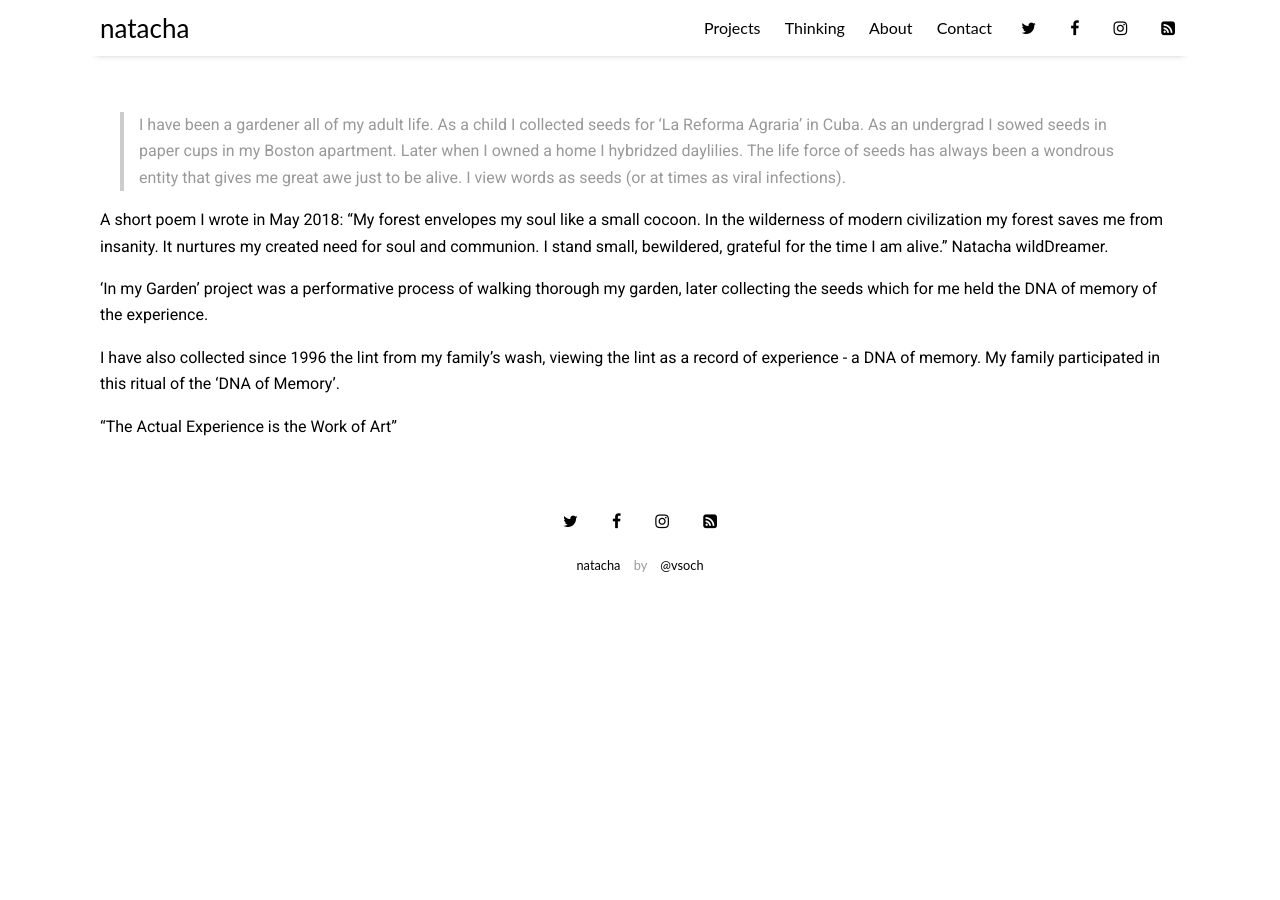
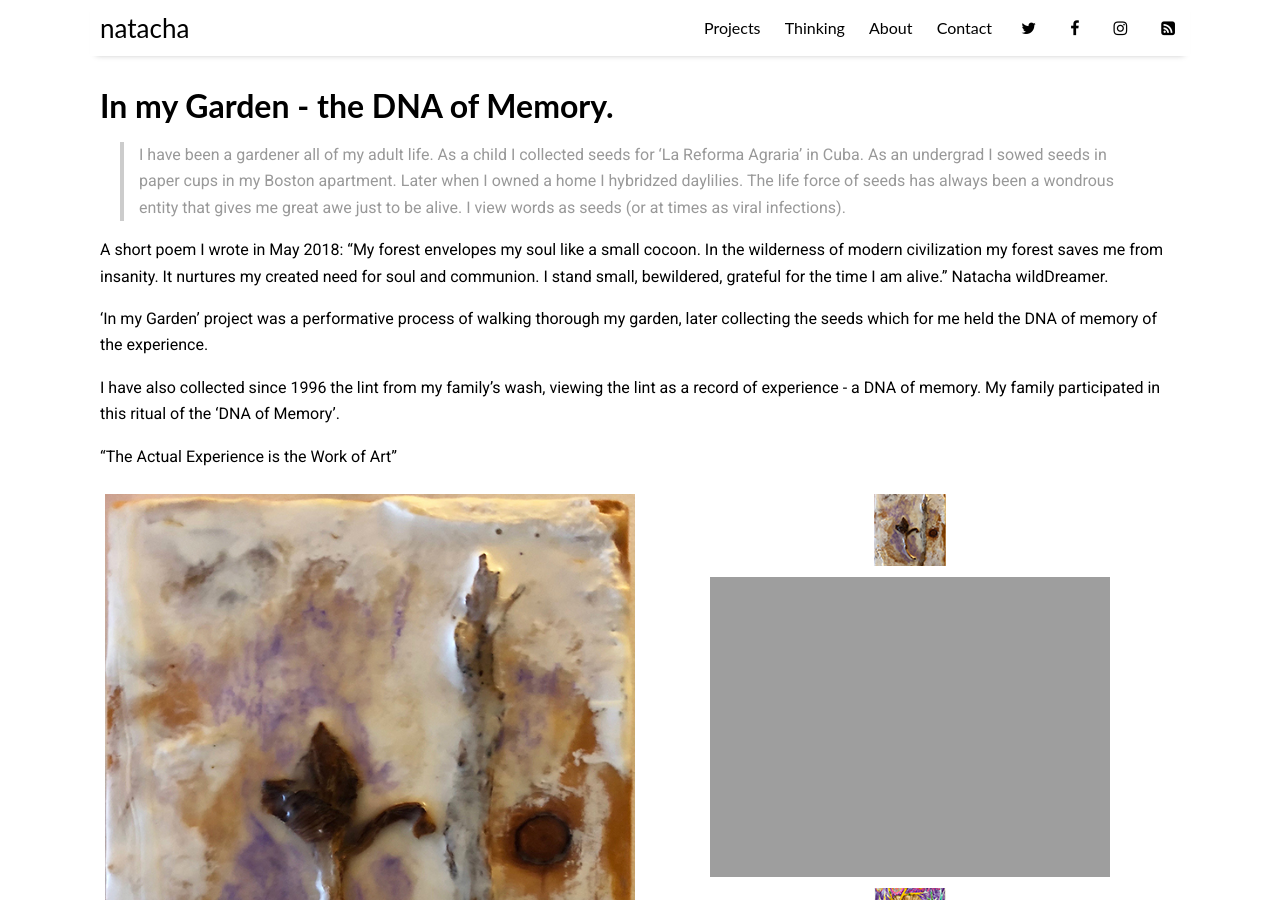
Before and after one commit to nsoch/nsoch.github.io, a Jekyll site: the page built from projects/dna.md, in a window 1280 px wide and 900 px high. Built offline with Jekyll 4.4.1, drawn with Linux system fonts in a browser that asks for light colours; nearby versions of some CDN libraries; our own code applies the rules of GitHub Pages for plain Markdown files; comment, search, counter and statistics services are not loaded; some of the changed lines change nothing that is shown.

Commit message:
update dna.md
added the two images, and found a syntax error that i corrected

```diff
--- a/projects/dna.md
+++ b/projects/dna.md
@@ -8,7 +8,7 @@
 support: [jquery, gallery]
 picture_path: garden
 pictures:
-- original: inmygi.jpg
+- original: inmyg1.jpg
 - original: inmyg1x.jpg
 - original: inmyg2.jpg
 - original: inmyg2x.jpg
@@ -29,12 +29,14 @@
 - original: inmyg10.jpg
 - original: inmyg10x.jpg
 - original: inmyg11.jpg
--original: inmyg11x.jpg
+- original: inmyg11x.jpg
+- original: inmyg12.jpg
+- original: inmyg12x.jpg
 - original: inmygarden.jpg
 
 
 ---
->I have been a gardener all of my adult life. As a child I collected seeds for 'La Reforma Agraria' in Cuba. As an undergrad I sowed seeds
+> I have been a gardener all of my adult life. As a child I collected seeds for 'La Reforma Agraria' in Cuba. As an undergrad I sowed seeds
 in paper cups in my Boston apartment. Later when I owned a home I hybridzed daylilies. The life force of seeds has always been a wondrous
 entity that gives me great awe just to be alive. I view words as seeds (or at times as viral infections).
 
```
